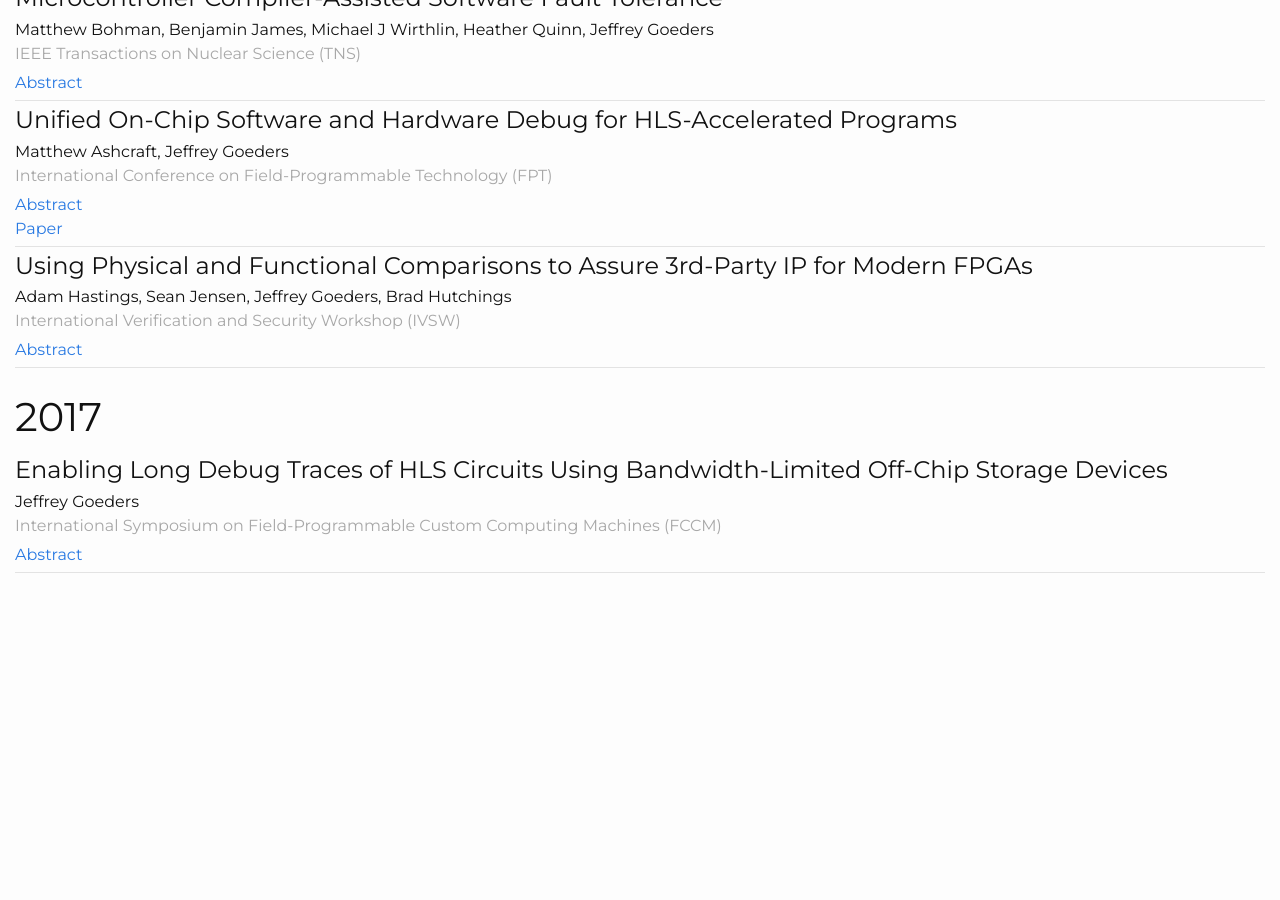
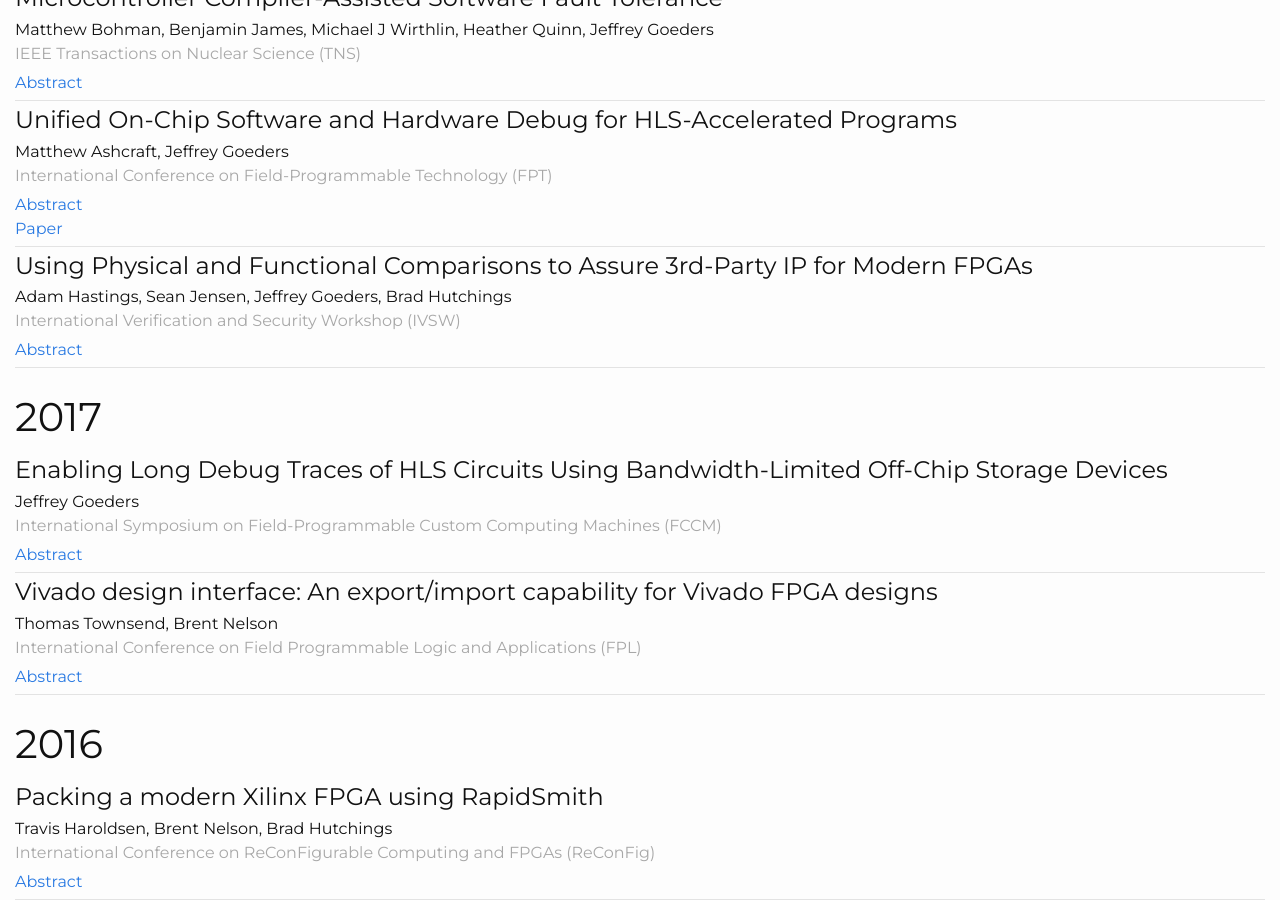
Before and after one commit to byuccl/byuccl.github.io, a Jekyll site: the page built from pages/papers.html, in a window 1280 px wide and 900 px high, scrolled down 1391 px. Built offline with Jekyll 4.4.1, drawn with Linux system fonts in a browser that asks for light colours; nearby versions of some CDN libraries; before the commit the page ends 1964 px from its top, so only the background shows below that; some of the changed lines change nothing that is shown.

Commit message:
Update papers.yaml

```diff
--- a/_data/papers.yaml
+++ b/_data/papers.yaml
@@ -1,3 +1,30 @@
+
+
+- title: >
+    Packing a modern Xilinx FPGA using RapidSmith
+  authors: >
+    Travis Haroldsen, Brent Nelson, Brad Hutchings
+  conference: >
+    International Conference on ReConFigurable Computing and FPGAs (ReConFig)
+  year: >
+    2016
+  abstract: >
+   Academic packing algorithms have typically been limited to theoretical architectures. In this paper, we describe RSVPack, a packing algorithm built on top of RapidSmith to target the Xilinx Virtex 6 architecture. We integrate our packer into the Xilinx ISE CAD flow and demonstrate our packer tool by packing a set of benchmark circuits and performing routing and timing analysis inside ISE.
+
+
+
+- title: >
+    Vivado design interface: An export/import capability for Vivado FPGA designs
+  authors: >
+    Thomas Townsend, Brent Nelson
+  conference: >
+    International Conference on Field Programmable Logic and Applications (FPL)
+  year: >
+    2017
+  abstract: >
+   Research tools targeting commercial FPGAs have most commonly been based on the Xilinx Design Language (XDL). Vivado, however, does not support XDL, preventing similar tools from being created for next-generation devices. Instead, Vivado includes a Tcl interface that exposes Xilinx's internal design and device data structures. Considerable challenges still remain to users attempting to leverage this Tcl interface to develop external CAD tools. This paper presents the Vivado Design Interface (VDI), a set of file formats and Tcl functions that address the challenges of exporting and importing designs to and from Vivado. To demonstrate its use, VDI has been integrated with RapidSmith2, an external FPGA CAD framework. To our knowledge this work is the first successful attempt to provide an open-source tool-flow that can export designs from Vivado, manipulate them with external CAD tools, and re-import an equivalent representation back into Vivado.
+
+
 
 - title: >
     Enabling Low Impact, Rapid Debug for Highly Utilized FPGA Designs
```
